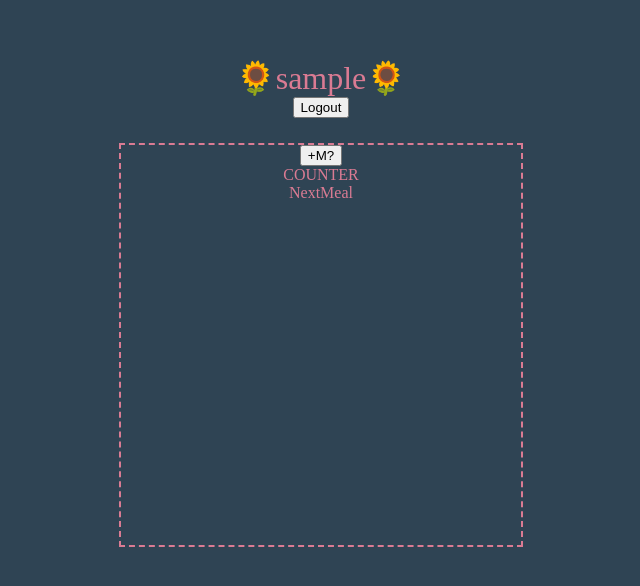
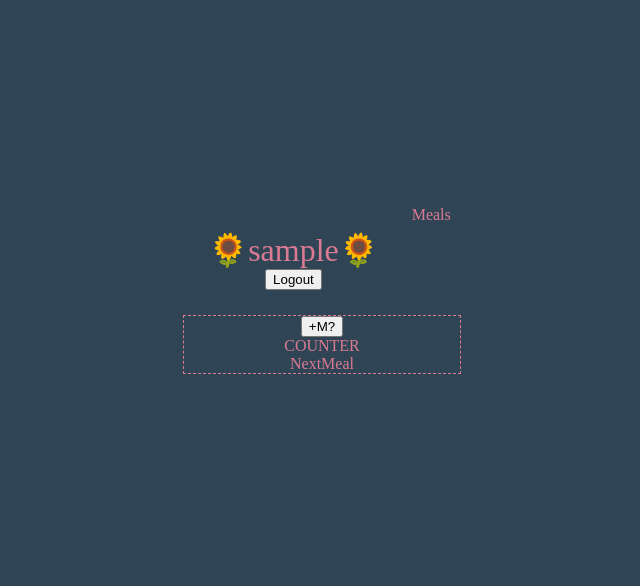
Before and after one commit to Voskii/Sue, a React (Create React App) app in the folder client/: page /hey in a window 1280 px wide. Shown: the part 110-696 px from the top of the page, without its empty margins (319-959 px from the left). Built offline with nearby package versions, Linux system fonts and the light colour scheme; sample sign-in values are in the browser's storage.

Commit message:
meal component add

```diff
--- a/client/src/App.js
+++ b/client/src/App.js
@@ -1,7 +1,8 @@
 import React, {useContext} from 'react'
-import { Routes, Route, Navigate } from 'react-router-dom'
+import { Routes, Route, Navigate, Link } from 'react-router-dom'
 import ProtectedRoute from './components/ProtectedRoute.jsx'
 import { UserContext } from './context/UserProvider.jsx'
+import Meals from './components/Meals.jsx'
 import Auth from './components/Auth.jsx'
 import Hey from './components/Hey.jsx'
 import Header from './components/Header.jsx';
@@ -14,10 +15,10 @@ function App() {
   return (
     <div className="">
       { token &&
-        <div className=''>
+        <nav className=''>
           <Header logout={logout}  />
-          {/* <Navbar /> */}
-        </div>
+          <Link to="meals">Meals</Link>
+        </nav>
       }
       <Routes>
         <Route
@@ -28,6 +29,11 @@ function App() {
             <Hey />
           </ProtectedRoute>}
         />
+        <Route
+          path='/meals' element = {<ProtectedRoute token={token} redirectTo='/'>
+            <Meals />
+          </ProtectedRoute>}
+        />
       </Routes>
     </div>
   );
--- a/client/src/components/Auth.jsx
+++ b/client/src/components/Auth.jsx
@@ -35,7 +35,7 @@ resetAuthErr()
 
 return (
 <div className="auth-container">
-    <h1 className='game-name'>HeySue!</h1>
+    <h1 className='intro-name'>HeySue!</h1>
     { !toggle ?
     <div className='auth'>
         <AuthForm
--- a/client/src/components/Header.jsx
+++ b/client/src/components/Header.jsx
@@ -1,4 +1,5 @@
 import React, { useContext } from 'react'
+
 import { UserContext } from '../context/UserProvider.jsx'
 
 export default function Header(props){
--- a/client/src/components/Hey.jsx
+++ b/client/src/components/Hey.jsx
@@ -9,9 +9,9 @@ export default function Hey(){
     const [ newM, setNewM ] = useState(false)
     return (
         <div className='counter-container'>
-            <div className='counter-component'>
+            <div className=''>
                 {newM ?
-                    <NewMeal setNewM={setNewM}/>
+                    <NewMeal setNewM={setNewM} user={user}/>
                 :
                     <div>
                         <div>
--- /dev/null
+++ b/client/src/components/Meals.jsx
@@ -0,0 +1,23 @@
+import React, { useContext, useEffect, useState } from 'react'
+import { MealContext } from '../context/MealProvider'
+
+const Meals = () => {
+    const { addMeal, getMeals, meals } = useContext(MealContext)
+    console.log(meals)
+
+    useEffect(() => {
+
+        getMeals()
+
+    },[])
+
+    const mapMe = meals.map(meal => <h3 key={meal._id}>{meal.name}</h3>)
+
+    return (
+        <div>
+            {mapMe}
+        </div>
+    )
+}
+
+export default Meals
--- a/client/src/components/NewMeal.jsx
+++ b/client/src/components/NewMeal.jsx
@@ -1,13 +1,18 @@
 import axios from 'axios'
-import React, { useState } from 'react'
+import React, { useState, useContext } from 'react'
+import { MealContext } from '../context/MealProvider'
 import StatGen from './StatGen'
 
 export default function NextMeal(props) {
-    const { setNewM } = props
 
+    const { addMeal } = useContext(MealContext)
+    const { setNewM, user } = props
+    console.log(`user:`, user)
+    const [next, setNext] = useState(true)
     // const mapMe = data.map()
     const [newMeal, setNewMeal] = useState({
         name: '',
+        user: user._id,
         _img: ''
     })
 
@@ -22,12 +27,18 @@ export default function NextMeal(props) {
     const fish = (e) => {
         e.preventDefault()
         console.log(`anger`)
+        addMeal(newMeal)
+        // Mealaxios.post('./api/meal', newMeal)
+        //     .then(res => console.log(`post meal func:`, res))
+        //     .catch(res => console.log(res))
+        setNext(false)
     }
 
     return (
 
-        <div className='next-meal'>
-            <h1>NewMeal</h1>
+        <div className='new-meal'>
+            {newMeal.name ? <h1>Meal: {newMeal.name}</h1> : <h1>New Meal</h1>}
+                {next &&
                     <form onSubmit={fish}>
                         <input
                             name='name'
@@ -40,13 +51,13 @@ export default function NextMeal(props) {
                             name='_img'
                             type='text'
                             value={newMeal._img}
-                        placeholder='Have an Image?'
+                            placeholder='image url?'
                             onChange={handleChange}
                         />
                         <button>SMASH MEAL</button>
                     </form>
-            <StatGen />
-            <button onClick={() => setNewM(false)}>SMASHED</button>
+                }
+            {!next && <StatGen meal={newMeal} setNewM={setNewM}/>}
         </div>
     )
 }
--- a/client/src/components/StatGen.jsx
+++ b/client/src/components/StatGen.jsx
@@ -1,23 +1,26 @@
 import React, { useState } from 'react'
 import axios from 'axios'
 
-const StatGen = () => {
+const StatGen = (props) => {
 
+    const { meal, setNewM } = props
     const [newStat, setNewStat] = useState({
         name: '',
         stat: '',
-        mealId: ''
+        mealId: meal._id
     })
 
-    const addStat = (newS) => {
-
-        axios.post('./statId', newStat)
+    const addStat = (event, newS) => {
+        event.preventDefault()
+        axios.post('./statId', newS)
             .then(res => console.log(`inside addStat result:`, res))
             .catch(err => console.log(err))
+            // setNewM(false)
     }
 
     const handleChange = (e) => {
-        const [name, value] = e.target
+        const {name, value} = e.target
+        console.log(`Name: ${name} Value: ${value}`)
         setNewStat({
             [name]: value
         })
@@ -39,6 +42,7 @@ const StatGen = () => {
                     placeholder='Stat'
                     onChange={handleChange}
                 />
+                <button>SMASHED</button>
         </form>
     )
 }
--- /dev/null
+++ b/client/src/context/MealProvider.jsx
@@ -0,0 +1,57 @@
+import React, { useState } from "react";
+import axios from 'axios'
+const MealContext = React.createContext()
+
+const mealAxios = axios.create()
+
+mealAxios.interceptors.request.use(config => {
+    const token = localStorage.getItem('token')
+    config.headers.Authorization = `Bearer ${token}`
+    return config
+})
+
+export default function MealProvider(props){
+
+    const [meals, setMeals] = useState([])
+
+
+    // function getUserTodos(){
+    //     mealAxios.get("/api/todo/user")
+    //         .then(res => {
+    //             setUserState(prev => ({
+    //                 ...prev,
+    //                 todos: res.data
+    //             }))
+    //         })
+    //         .catch(err => console.log(err))
+    // }
+    const getMeals = () => {
+        mealAxios.get("/api/meal/user")
+            .then(res => {
+                setMeals(res.data)
+            })
+            .catch(err => console.log(err))
+    }
+
+    function addMeal(newMeal){
+        mealAxios.post('/api/meal', newMeal)
+            .then(res => console.log(res))
+            .catch(err => console.log(err.response.data.errMsg))
+    }
+
+    return (
+
+        <MealContext.Provider
+            value={{
+                addMeal,
+                getMeals,
+                meals,
+                setMeals
+            }}>
+            { props.children }
+        </MealContext.Provider>
+
+    )
+}
+
+export { MealProvider, MealContext }
--- a/client/src/hey.css
+++ b/client/src/hey.css
@@ -5,14 +5,26 @@
     flex-direction: column;
     justify-content: center;
     align-items: center;
+    text-align: center;
+    width: 100%;
+    height: 100%;
+    color: var(--p);
+    border: 1px dashed var(--p);
 }
 
-.counter-component{
+.new-meal{
+    display: flex;
+    flex-direction: column;
+    justify-content: center;
+    align-items: center;
+}
+
+/* .counter-component{
     height: 400px;
     width: 400px;
     border: 2px dashed var(--p);
     text-align: center;
-}
+} */
 
 .next-meal{
 
@@ -21,3 +33,18 @@
 .counter{
 
 }
+
+nav {
+    display: flex;
+  justify-content: center;
+}
+
+nav a {
+    margin: 0px 8px;
+    margin-top: 0px;
+    padding: 0px;
+    color: var(--p);
+    text-decoration: none ;
+    transition-property: border color;
+    transition-duration: 1s;
+  }
--- a/client/src/index.js
+++ b/client/src/index.js
@@ -4,6 +4,7 @@ import { BrowserRouter as Router} from 'react-router-dom'
 import { UserProvider } from './context/UserProvider.jsx'
 import './style.css';
 import App from './App';
+import { MealProvider } from './context/MealProvider.jsx';
 
 
 const root = ReactDOM.createRoot(document.getElementById('root'));
@@ -11,7 +12,9 @@ root.render(
   <React.StrictMode>
     <Router>
       <UserProvider>
-        <App />
+        <MealProvider>
+          <App />
+        </MealProvider>
       </UserProvider>
     </Router>
   </React.StrictMode>
--- a/client/src/style.css
+++ b/client/src/style.css
@@ -28,7 +28,9 @@ code {
   margin: 0 auto;
 
 } */
-
+.intro-name {
+  font-size: clamp(3rem, 1rem + 5vw, 7rem);
+}
 .auth-container{
   display: flex;
   flex-direction: column;
```
Also changed, not shown: 13 other files (tests, documents, lock files or other folders). Lines whose indentation alone changed are shown as unchanged.
